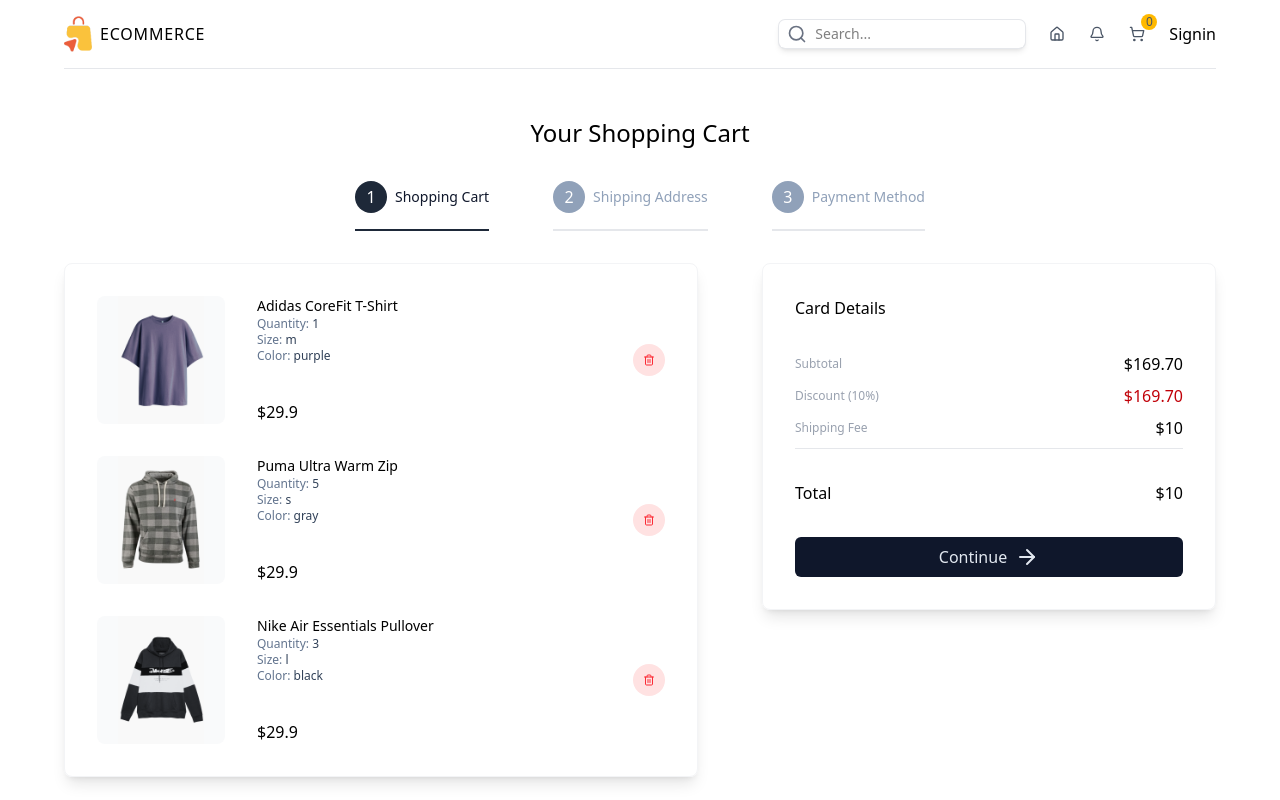
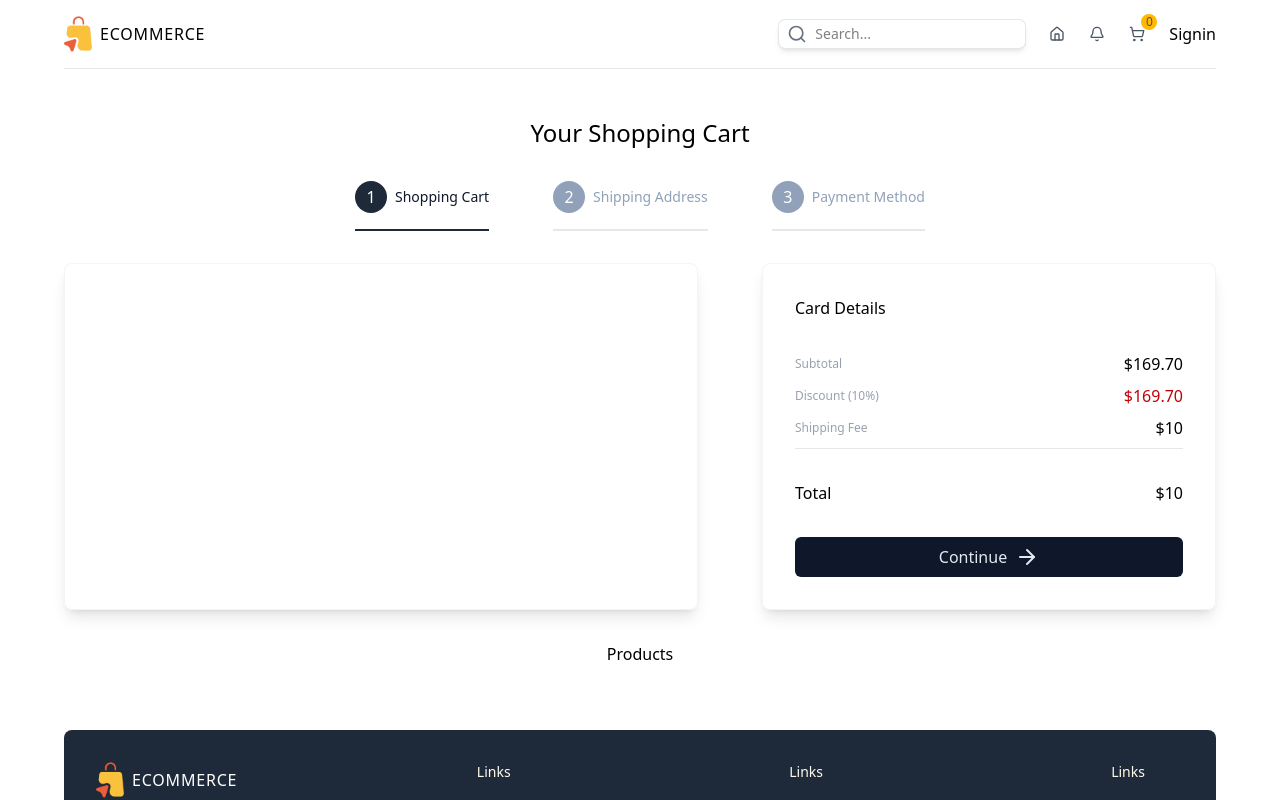
Before and after one commit to thevowels/lama-ecommerce, a Next.js app: page /cart in a window 1280 px wide. Shown: the top 800 px of the page. Built offline with nearby package versions, Linux system fonts and the light colour scheme.

Commit message:
zustend state management.

```diff
--- a/package.json
+++ b/package.json
@@ -15,7 +15,9 @@
     "react": "19.1.0",
     "react-dom": "19.1.0",
     "react-hook-form": "^7.71.2",
-    "zod": "^4.3.6"
+    "react-toastify": "^11.0.5",
+    "zod": "^4.3.6",
+    "zustand": "^5.0.11"
   },
   "devDependencies": {
     "@eslint/eslintrc": "^3",
--- a/src/app/cart/page.tsx
+++ b/src/app/cart/page.tsx
@@ -1,14 +1,13 @@
 "use client";
 
-import { title } from "process";
-import { CartItemType, ProductType } from "../lib/types";
+import {  ShippingFormInputs } from "../lib/types";
 import { useRouter, useSearchParams } from "next/navigation";
-import Link from "next/link";
 import { ArrowRight, Trash2 } from "lucide-react";
 import ShippingForm from "../components/ShippingForm";
 import { useState } from "react";
 import PaymentForm from "../components/PaymentForm";
 import Image from "next/image";
+import useCartStore from "../stores/cartStore";
 
 const steps: { id: number; title: string }[] = [
   {
@@ -25,65 +24,11 @@
   },
 ];
 
-const cartItems: CartItemType[] = [
-  {
-    id: 1,
-    name: "Adidas CoreFit T-Shirt",
-    shortDescription:
-      "Lorem ipsum dolor sit amet consect adipisicing elit lorem ipsum dolor sit.",
-    description:
-      "Lorem ipsum dolor sit amet consect adipisicing elit lorem ipsum dolor sit. Lorem ipsum dolor sit amet consect adipisicing elit lorem ipsum dolor sit. Lorem ipsum dolor sit amet consect adipisicing elit lorem ipsum dolor sit.",
-    price: 39.9,
-    sizes: ["s", "m", "l", "xl", "xxl"],
-    colors: ["gray", "purple", "green"],
-    images: {
-      gray: "/products/1g.png",
-      purple: "/products/1p.png",
-      green: "/products/1gr.png",
-    },
-    quantity: 1,
-    selectedSize: "m",
-    selectedColor: "purple",
-  },
-  {
-    id: 2,
-    name: "Puma Ultra Warm Zip",
-    shortDescription:
-      "Lorem ipsum dolor sit amet consect adipisicing elit lorem ipsum dolor sit.",
-    description:
-      "Lorem ipsum dolor sit amet consect adipisicing elit lorem ipsum dolor sit. Lorem ipsum dolor sit amet consect adipisicing elit lorem ipsum dolor sit. Lorem ipsum dolor sit amet consect adipisicing elit lorem ipsum dolor sit.",
-    price: 59.9,
-    sizes: ["s", "m", "l", "xl"],
-    colors: ["gray", "green"],
-    images: { gray: "/products/2g.png", green: "/products/2gr.png" },
-    quantity: 5,
-    selectedSize: "s",
-    selectedColor: "gray",
-  },
-  {
-    id: 3,
-    name: "Nike Air Essentials Pullover",
-    shortDescription:
-      "Lorem ipsum dolor sit amet consect adipisicing elit lorem ipsum dolor sit.",
-    description:
-      "Lorem ipsum dolor sit amet consect adipisicing elit lorem ipsum dolor sit. Lorem ipsum dolor sit amet consect adipisicing elit lorem ipsum dolor sit. Lorem ipsum dolor sit amet consect adipisicing elit lorem ipsum dolor sit.",
-    price: 69.9,
-    sizes: ["s", "m", "l"],
-    colors: ["green", "blue", "black"],
-    images: {
-      green: "/products/3gr.png",
-      blue: "/products/3b.png",
-      black: "/products/3bl.png",
-    },
-    quantity: 3,
-    selectedSize: "l",
-    selectedColor: "black",
-  },
-];
 export default function Cart() {
   const searchParams = useSearchParams();
   const router = useRouter();
-  const [shippingForm, setShippingForm] = useState(null);
+  const [shippingForm, setShippingForm] = useState< ShippingFormInputs | null>(null);
+  const {cart, removeFromCart} = useCartStore();
 
   const currentStep = parseInt(searchParams.get("step") || "1");
   return (
@@ -120,8 +65,8 @@
         {/* Steps */}
         <div className="w-full lg:flex-7/12 shadow-lg border border-gray-100 p-8 rounded-lg flex flex-col gap-8">
           {currentStep === 1 ? (
-            cartItems.map((item) => (
-              <div key={item.id} className="flex items-center justify-between">
+            cart.map((item) => (
+              <div key={item.id+item.selectedColor+item.selectedSize} className="flex items-center justify-between">
                 <div className="flex gap-8">
                   <div className="relative h-32 w-32 bg-gray-50 rounded-lg overflow-hidden">
                     <Image
@@ -160,7 +105,7 @@
 					</div>
                   </div>
                 </div>
-                <button className="w-8 h-8 rounded-full bg-red-100 text-red-500 flex items-center justify-center cursor-pointer hover:bg-red-200 transition-all duration-300 ">
+                <button onClick={()=>removeFromCart(item)} className="w-8 h-8 rounded-full bg-red-100 text-red-500 flex items-center justify-center cursor-pointer hover:bg-red-200 transition-all duration-300 ">
                   <Trash2 className="w-3 h-3" />
                 </button>
               </div>
--- a/src/app/components/ShippingForm.tsx
+++ b/src/app/components/ShippingForm.tsx
@@ -7,7 +7,7 @@
 export default function ShippingForm({
   setShippingForm,
 }: {
-  setShippingForm: (data: ShippingFormInputs) => void;
+  setShippingForm: (data: ShippingFormInputs | null) => void;
 }) {
   const {
     register,
--- a/src/app/components/ShoppingCartIcon.tsx
+++ b/src/app/components/ShoppingCartIcon.tsx
@@ -2,12 +2,18 @@
 
 import { ShoppingCart } from "lucide-react";
 import Link from "next/link";
+import useCartStore from "../stores/cartStore";
 
 export default function ShoppingCartIcon() {
+  const { cart, hasHydrated} = useCartStore();
   return (
     <Link href="/cart" className="relative">
       <ShoppingCart className="w-4 h-4 text-gray-600 " />
-	  <span className="absolute -top-3 -right-3 bg-amber-400 text-gray-600 rounded-full w-4 h-4 text-xs flex items-center justify-center font-medium">0</span>
+      {hasHydrated && (
+        <span className="absolute -top-3 -right-3 bg-amber-400 text-gray-600 rounded-full w-4 h-4 text-xs flex items-center justify-center font-medium">
+          {cart.reduce((acc, item) => acc + item.quantity, 0)}
+        </span>
+      )}
     </Link>
   );
 }
--- a/src/app/layout.tsx
+++ b/src/app/layout.tsx
@@ -3,6 +3,7 @@
 import "./globals.css";
 import Navbar from "./components/Navbar";
 import Footer from "./components/Footer";
+import { ToastContainer } from "react-toastify";
 
 const geistSans = Geist({
   variable: "--font-geist-sans",
@@ -34,6 +35,7 @@
           {children}
           <Footer/>
         </div>
+		<ToastContainer position="bottom-right" />
       </body>
     </html>
   );
--- a/src/app/lib/types.ts
+++ b/src/app/lib/types.ts
@@ -61,3 +61,15 @@
 })
 
 export type PaymentFormInputs = z.infer<typeof PaymentFormSchema>;
+
+export type CartStoreStateType = {
+	cart: CartItemType[],
+	hasHydrated: boolean,
+}
+
+export type CartStoreActionsType = {
+	addToCart : (product:CartItemType) => void
+	removeFromCart : (product:CartItemType) => void
+	clearCart : () => void
+
+}
--- /dev/null
+++ b/src/app/stores/cartStore.ts
@@ -0,0 +1,48 @@
+import { create } from "zustand";
+import {
+  CartItemType,
+  CartStoreActionsType,
+  CartStoreStateType,
+} from "../lib/types";
+import { persist } from "zustand/middleware";
+const useCartStore = create<CartStoreStateType & CartStoreActionsType>()(
+  persist(
+    (set) => ({
+      cart: [],
+	  hasHydrated: false,
+      addToCart: (product: CartItemType) =>
+        set((state) => {
+          const existingIndex = state.cart.findIndex(
+            (item: CartItemType) =>
+              item.id === product.id &&
+              item.selectedSize === product.selectedSize &&
+              item.selectedColor === product.selectedColor
+          );
+          if (existingIndex != -1) {
+            const updatedCart: CartItemType[] = [...state.cart];
+            updatedCart[existingIndex].quantity += product.quantity || 1;
+            return { cart: updatedCart };
+          }
+          return { cart: [...state.cart, product] };
+        }),
+      removeFromCart: (product: CartItemType) =>
+        set((state) => ({
+				cart: state.cart.filter(item => !(
+					item.id === product.id &&
+					item.selectedColor === product.selectedColor &&
+					item.selectedSize === product.selectedSize
+				))
+		})),
+      clearCart: () => set({ cart: [] }),
+    }),
+    {
+      name: "cart-storage",
+	  onRehydrateStorage: (state) => {
+		if(state)
+			state.hasHydrated=true;
+	  }
+    }
+  )
+);
+
+export default useCartStore;
```
Also changed, not shown: src/app/components/ProductCard.tsx (+31 -12 lines), 1 other file (tests, documents, lock files or other folders).
